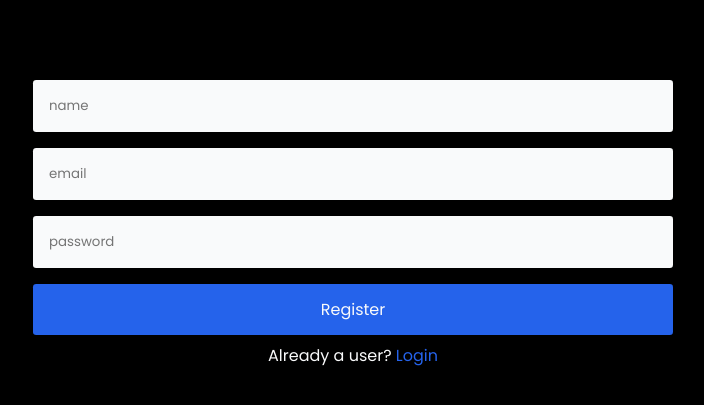
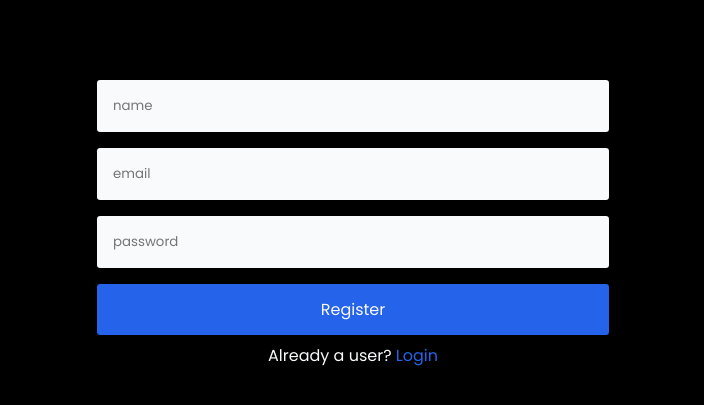
Before and after one commit to himanch007/innovaccer-library-management-system, a Flask app: page /register/ in a window 1280 px wide. Shown: the top 405 px of the page, without its empty margins (287-991 px from the left). Run offline with Flask 2, Linux system fonts and the light colour scheme.

Commit message:
style: form width reduce

```diff
--- a/static/styles/style.css
+++ b/static/styles/style.css
@@ -24,6 +24,10 @@ body {
   color: blue;
   background: var(--primary-bg-color);
   color: var(--primary-text-color);
+}
+
+.center {
+  text-align: center;
 }
 
 .main-container {
@@ -86,7 +90,7 @@ body {
 .admin-books-form {
   display: flex;
   flex-direction: column;
-  width: 50vw;
+  width: 40vw;
   justify-content: center;
   align-items: center;
   margin: auto;
```
